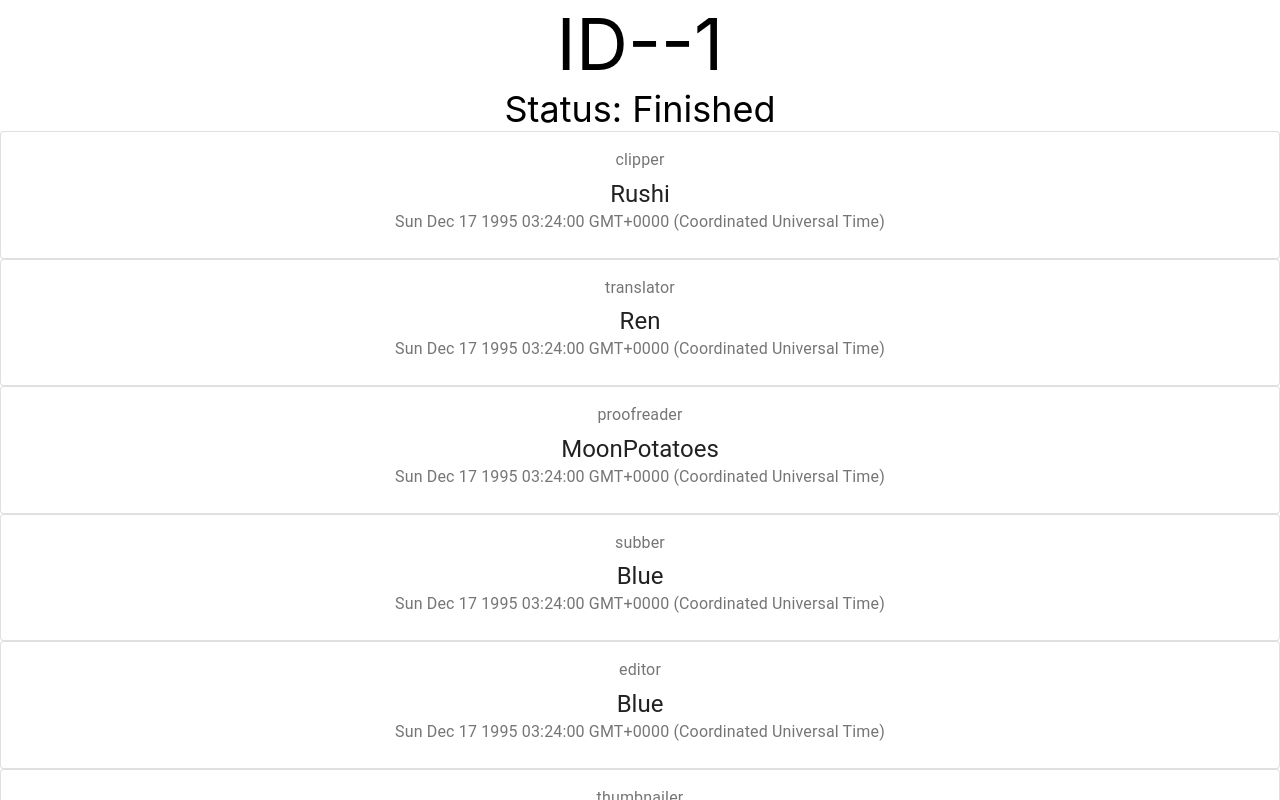
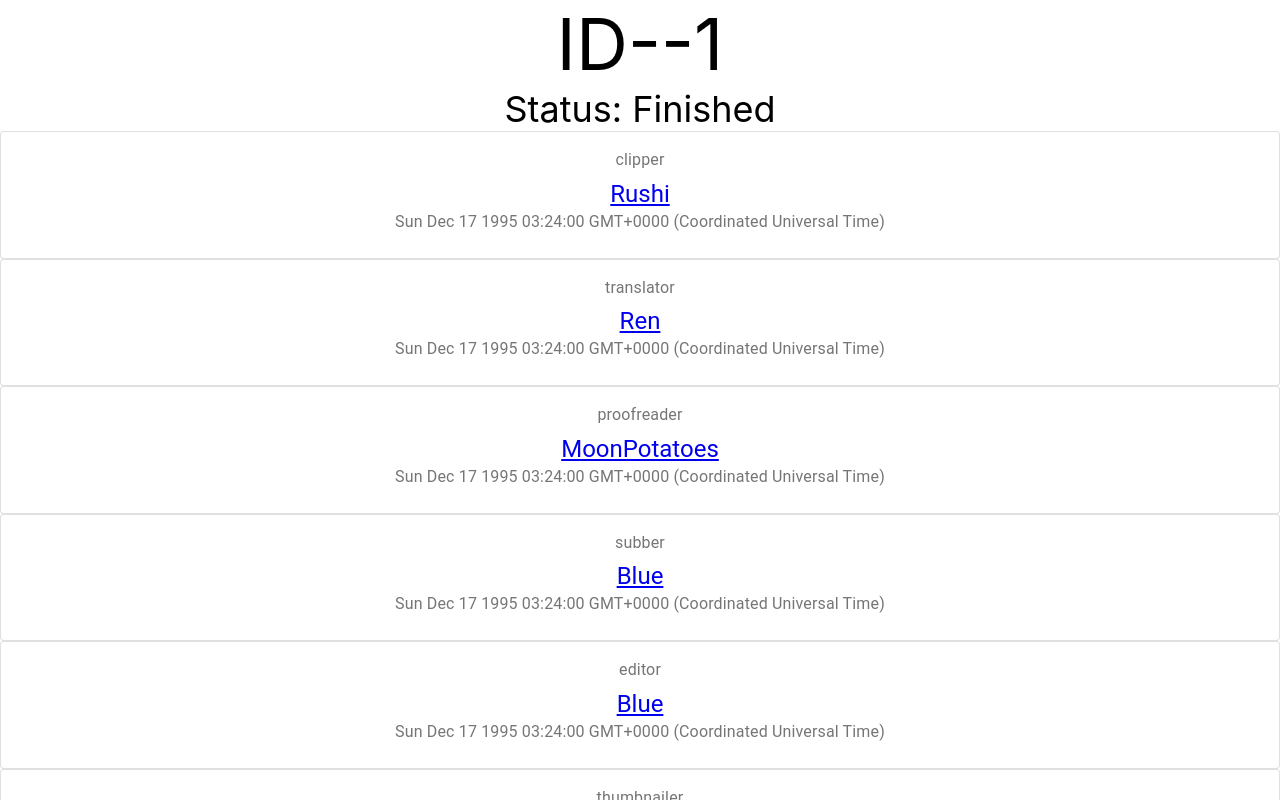
Before and after one commit to thefakezhang/BulletinBoard, a React (Create React App) app: page /id/10 in a window 1280 px wide. Shown: the top 800 px of the page. Built offline with nearby package versions, Linux system fonts and the light colour scheme; no server answers.

Commit message:
ID page now links to user pages

```diff
--- a/src/Components/Identification.jsx
+++ b/src/Components/Identification.jsx
@@ -3,6 +3,7 @@ import {useState} from 'react';
 import Youtube from 'react-youtube';
 import {Card, CardContent, Typography} from '@material-ui/core';
 import { makeStyles } from '@material-ui/core/styles';
+import {Link} from 'react-router-dom';
 
 export default (props) => {
     const [temp, setTemp] = useState(
@@ -67,7 +68,7 @@ class UserTag extends React.Component {
         return <Card variant = "outlined">
             <CardContent>
             <Typography className="title" color="textSecondary" gutterBottom>{this.props.role}</Typography>
-            <Typography variant="h5" component="h2">{this.props.user}</Typography>
+            <Typography variant="h5" component="h2"><Link to = {"/user/" + this.props.user}>{this.props.user}</Link></Typography>
             <Typography className="test" color="textSecondary">{this.props.time.toString()}</Typography>
             </CardContent>
         </Card>;
```
